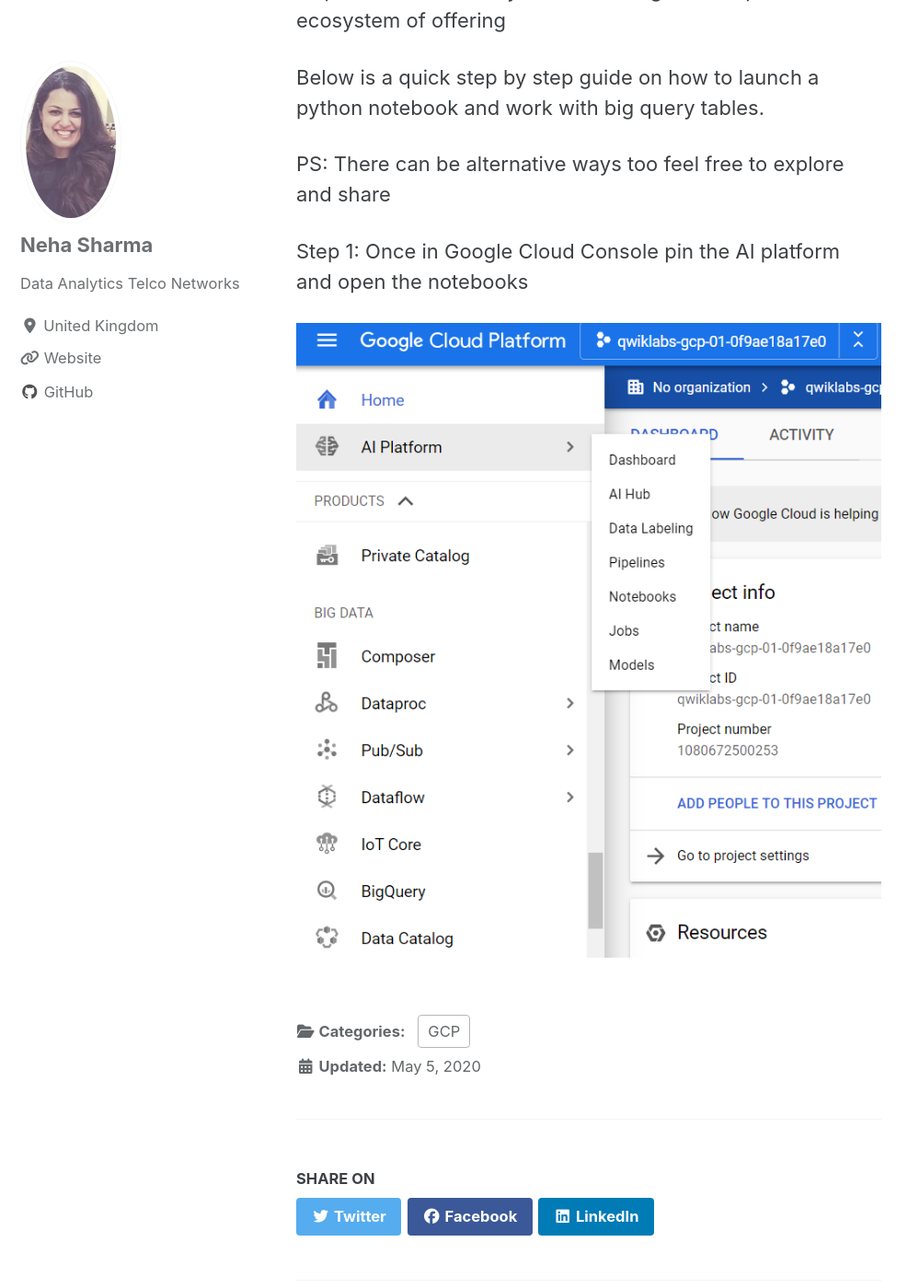
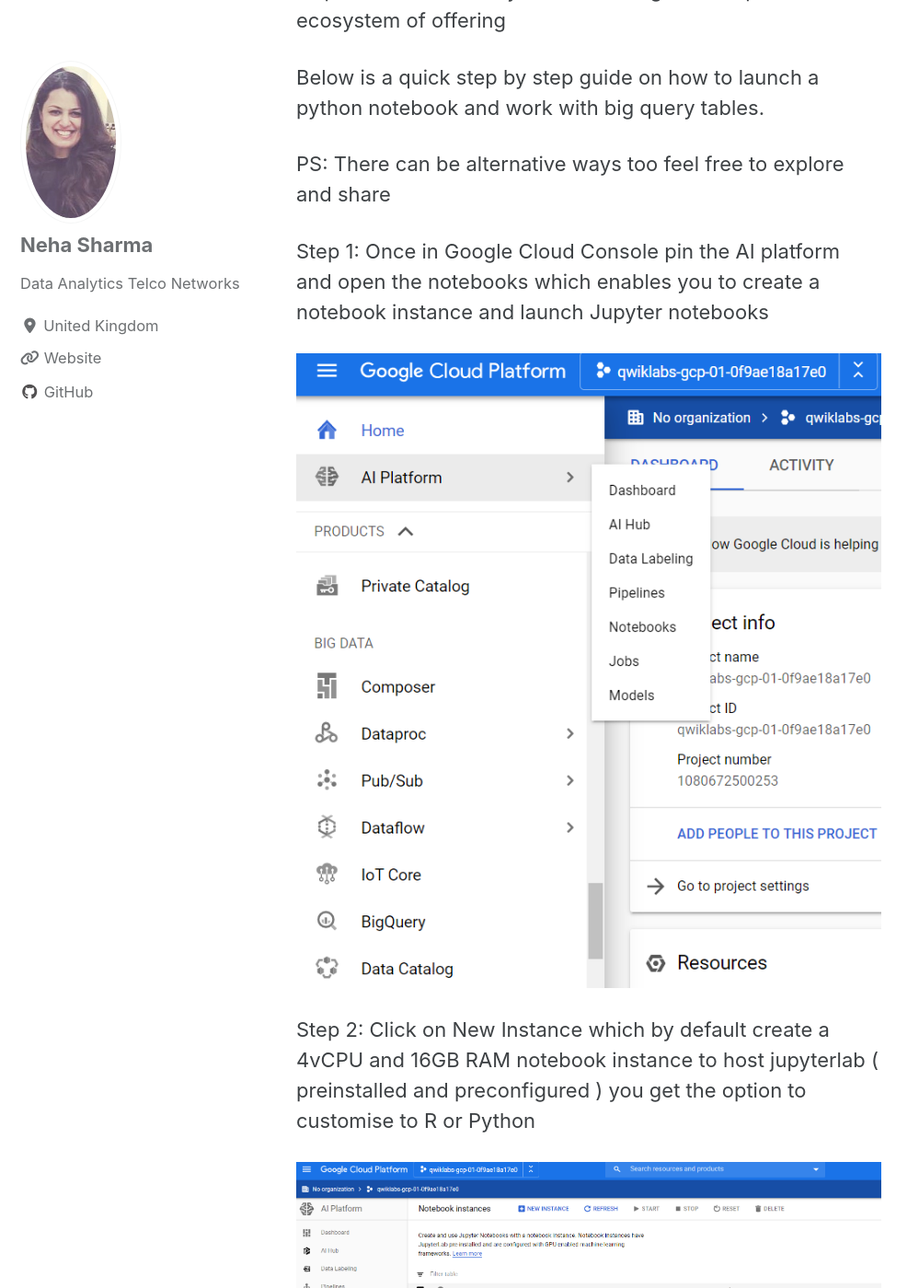
Before and after one commit to ns3115neha/ns3115neha.github.io, a Jekyll site: the page built from _posts/2020-05-05-Opening_JupyterNotebook_Google_Console.md, in a window 1280 px wide and 1400 px high, scrolled down 427 px. Shown: the whole window at 92% size, without its empty margins (0-999 px from the left). Built offline with Jekyll 4.4.1, drawn with Linux system fonts in a browser that asks for light colours; cached includes are drawn as plain includes; nearby versions of some CDN libraries; some of the changed text lies outside the part shown.

Commit message:
Update 2020-05-05-Opening_JupyterNotebook_Google_Console.md

```diff
--- a/_posts/2020-05-05-Opening_JupyterNotebook_Google_Console.md
+++ b/_posts/2020-05-05-Opening_JupyterNotebook_Google_Console.md
@@ -11,6 +11,29 @@
 PS: There can be alternative ways too feel free to explore and share
 
 
-Step 1: Once in Google Cloud Console pin the AI platform and open the notebooks
+Step 1: Once in Google Cloud Console pin the AI platform and open the notebooks which enables you to create a notebook instance and launch Jupyter notebooks
 
 ![](/images/GCP/step1.png){: .center-image }
+
+Step 2: Click on New Instance which by default create a 4vCPU and 16GB RAM notebook instance to host jupyterlab ( preinstalled and preconfigured ) you get the option to customise to R or Python
+
+
+![](/images/GCP/step2.png){: .center-image }
+![](/images/GCP/step3.png){: .center-image }
+
+
+PS: Creating a new instance is not free and incur charges to account for the time the instance is up and running
+
+![](/images/GCP/step4.png){: .center-image }
+
+
+Step 3: It takes about 2 mins for the instance to be created , Once created click on Open JupyterLab and you have your friendly python notebooks
+
+![](/images/GCP/step5.png){: .center-image }
+![](/images/GCP/step6.png){: .center-image }
+
+Step 4: Open a new Python 3 notebook, write BQL styled queries run the job for extracting relevant data for analysis
+
+![](/images/GCP/step7.png){: .center-image }
+
+Step 5: To avoid your organisation getting billed please stop the instance
```
